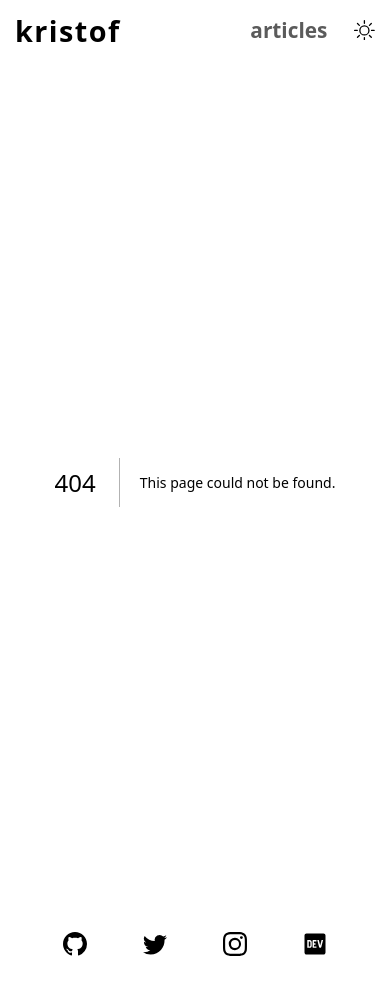
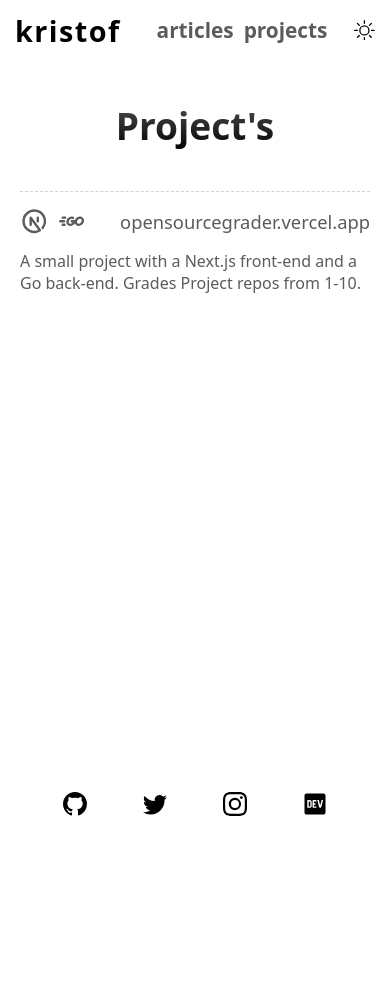
Before and after one commit to kristof1345/kristof-v.1, a Next.js app: page /projects in a window 390 px wide. Before the commit this address had no page. After the commit the page ends 844 px from the top, so only its background shows below. Built offline with nearby package versions, Linux system fonts and the light colour scheme.

Commit message:
projects

```diff
--- a/src/pages/components/Header.js
+++ b/src/pages/components/Header.js
@@ -15,6 +15,9 @@ export default function Header({ theme, toggleTheme }) {
         <Link href="/articles" className={theme}>
           articles
         </Link>
+        <Link href="/projects" className={theme}>
+          projects
+        </Link>
       </nav>
       <div
         className={`theme-toggle ${
--- /dev/null
+++ b/src/pages/projects.js
@@ -0,0 +1,48 @@
+import Link from "next/link";
+import { NextSeo } from "next-seo";
+import { TbBrandGolang, TbBrandNextjs } from "react-icons/tb";
+
+export default function Projects({ theme }) {
+  return (
+    <>
+      <NextSeo
+        title="Kristof's Journal - Projects"
+        description="My Articles, about web development, programming, self improvement and much more"
+        canonical="https://kristof.vercel.app/"
+        openGraph={{
+          url: "https://kristof.vercel.app/projects/",
+          siteName: "Kristof's Journal - Projects",
+        }}
+      />
+      <main className={`projects-main ${theme}`}>
+        <div className="projects-holder">
+          {theme === "dark" ? (
+            <h1 className="darkh1">Project&apos;s</h1>
+          ) : (
+            <h1>Project&apos;s</h1>
+          )}
+          <section className="projects">
+            <article className={theme === "light" ? "divider" : "dark-divider"}>
+              <section className="sec1">
+                <div className="icons">
+                  <TbBrandNextjs />
+                  <TbBrandGolang />
+                </div>
+                <Link
+                  href="https://opensourcegrader.vercel.app/"
+                  className={theme}
+                >
+                  opensourcegrader.vercel.app
+                </Link>
+              </section>
+              <section className="sec2">
+                A small project with a Next.js front-end and a Go back-end.
+                Grades Project repos from 1-10.
+              </section>
+            </article>
+          </section>
+        </div>
+      </main>
+    </>
+  );
+}
--- a/src/styles/globals.scss
+++ b/src/styles/globals.scss
@@ -8,11 +8,6 @@ $font1: raleway, system-ui;
   font-family: $font1;
   transition: 200ms;
 }
-
-// ::selection {
-//   background-color: rgb(173, 255, 247);
-//   // color: #ffffff;
-// }
 
 ::-webkit-scrollbar {
   display: none;
@@ -120,6 +115,9 @@ header {
   }
 
   nav {
+    display: flex;
+    gap: 2rem;
+    justify-content: end;
     font-size: 1.3rem;
     font-weight: 600;
     a:hover {
@@ -329,6 +327,66 @@ header {
   }
 }
 
+.projects-main {
+  flex: 1 1 auto;
+  padding: 0 20px;
+
+  .projects-holder {
+    padding: 20px 0 0 0;
+
+    h1 {
+      text-align: center;
+      font-size: 3.8rem;
+      background: -webkit-linear-gradient(#535353, #000000);
+      -webkit-background-clip: text;
+      background-clip: text;
+      -webkit-text-fill-color: transparent;
+      font-weight: 900;
+    }
+
+    .darkh1 {
+      background: -webkit-linear-gradient(#a0a0a0, #ffffff);
+      -webkit-background-clip: text;
+      background-clip: text;
+      -webkit-text-fill-color: transparent;
+    }
+
+    .projects {
+      display: flex;
+      justify-content: center;
+      margin-top: 40px;
+
+      article {
+        width: 700px;
+        display: flex;
+        gap: 40px;
+        align-items: center;
+        padding-top: 15px;
+
+        .sec1 {
+          display: flex;
+          gap: 10px;
+
+          .icons {
+            display: flex;
+            gap: 10px;
+            font-size: 2.3rem;
+          }
+
+          a {
+            font-size: 1.2rem;
+            margin-top: 2px;
+            text-decoration: none;
+          }
+          a:hover {
+            text-decoration: underline;
+          }
+        }
+      }
+    }
+  }
+}
+
 footer {
   display: flex;
   justify-content: center;
@@ -434,6 +492,44 @@ footer {
     }
   }
 
+  .projects-main {
+    .projects-holder {
+      padding: 40px 0 0 0;
+
+      h1 {
+        font-size: 9.5vw;
+      }
+
+      .projects {
+        display: flex;
+        justify-content: center;
+        margin-top: 40px;
+
+        article {
+          flex-direction: column;
+          gap: 15px;
+          padding-top: 15px;
+
+          .sec1 {
+            width: 100%;
+            justify-content: space-between;
+            gap: 10px;
+            align-items: center;
+
+            .icons {
+              font-size: 7.3vw;
+            }
+
+            a {
+              font-size: 4.7vw;
+              margin-top: 0px;
+            }
+          }
+        }
+      }
+    }
+  }
+
   footer {
     height: 80px;
   }
@@ -453,13 +549,13 @@ footer {
     border: none;
 
     h2 {
-      font-size: 1.8rem;
+      font-size: 1.3rem;
     }
 
     nav {
       flex-basis: 35%;
       text-align: end;
-      font-size: 1.2rem;
+      font-size: 1rem;
     }
 
     .theme-toggle {
```
